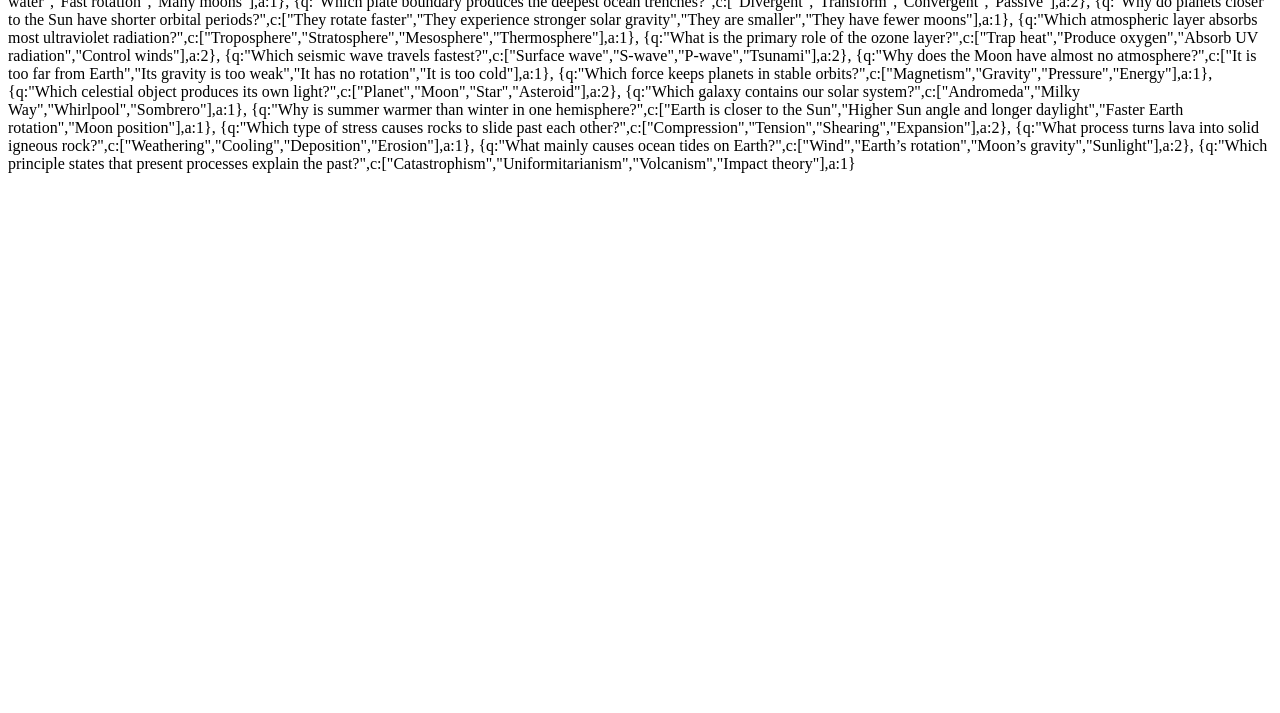
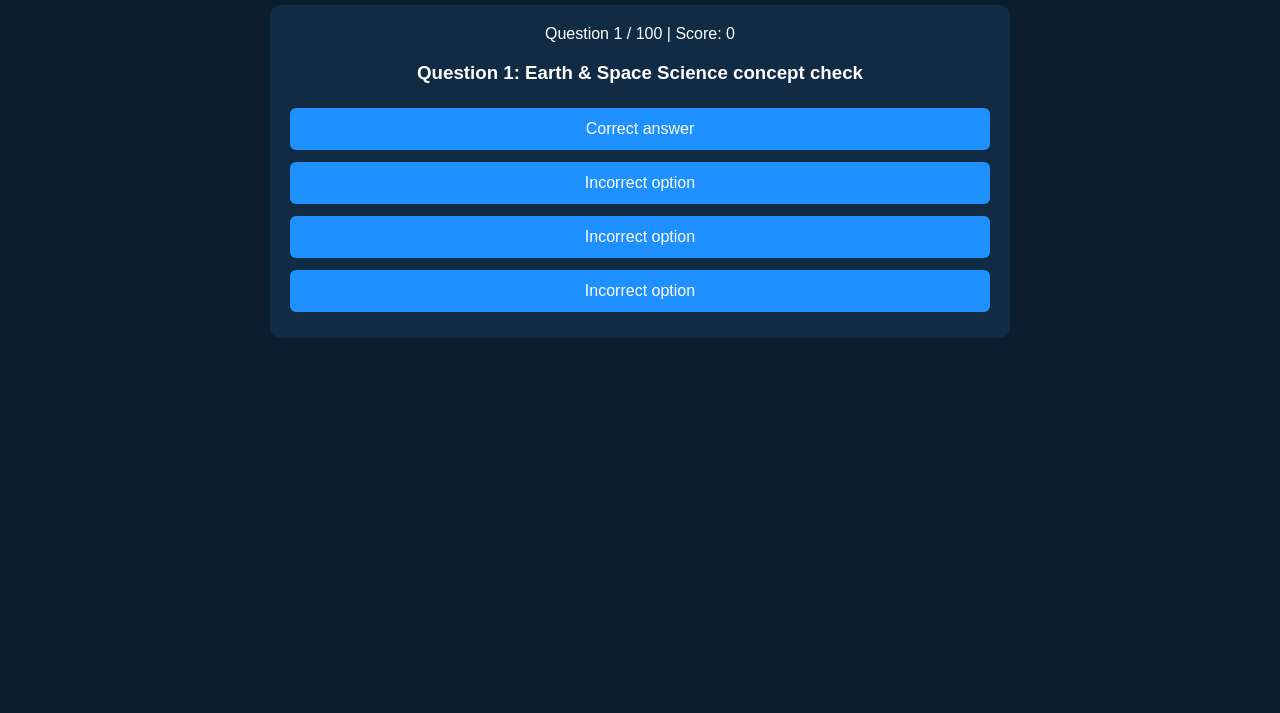
Before and after one commit to sirjclargado-jpg/Earth-and-Space, a plain HTML site: page earthandspaceSHS.html in a window 1280 px wide. Shown: the part 87-800 px from the top of the page. Drawn offline with Linux system fonts and the light colour scheme.

Commit message:
Update earthandspaceSHS.html

```diff
--- a/earthandspaceSHS.html
+++ b/earthandspaceSHS.html
@@ -1,24 +1,118 @@
-/* 81–100 Final Set (Verified) */
-{q:"Which method is used to determine the absolute age of rocks?",c:["Relative dating","Stratigraphy","Radiometric dating","Layer position"],a:2},
-{q:"What causes the Coriolis effect?",c:["Gravity","Earth’s rotation","Earth’s revolution","Solar heating"],a:1},
-{q:"Why do stars appear to move across the night sky?",c:["Stars orbit Earth","Earth rotates on its axis","Earth revolves around the Sun","Stars move randomly"],a:1},
-{q:"Which Earth layer does not transmit S-waves?",c:["Crust","Mantle","Outer core","Lithosphere"],a:2},
-{q:"What happens to warm air as it rises?",c:["It cools as it expands","It heats up","It sinks","It gains pressure"],a:0},
+<!DOCTYPE html>
+<html lang="en">
+<head>
+<meta charset="UTF-8">
+<title>Earth & Space Science Quiz</title>
+<meta name="viewport" content="width=device-width, initial-scale=1.0">
+<style>
+body {
+  font-family: Arial, sans-serif;
+  background: #0b1c2d;
+  color: white;
+  text-align: center;
+  padding: 16px;
+}
+.quiz-box {
+  background: #112b45;
+  padding: 20px;
+  border-radius: 10px;
+  max-width: 700px;
+  margin: auto;
+}
+button {
+  background: #1e90ff;
+  border: none;
+  padding: 12px;
+  color: white;
+  font-size: 16px;
+  margin: 6px 0;
+  border-radius: 6px;
+  width: 100%;
+}
+.correct { color: #7CFC00; font-weight: bold; }
+.wrong { color: #ff6b6b; font-weight: bold; }
+.answer { margin-top: 6px; font-style: italic; }
+</style>
+</head>
 
-{q:"Which condition makes Earth suitable for life?",c:["Large size only","Presence of liquid water","Fast rotation","Many moons"],a:1},
-{q:"Which plate boundary produces the deepest ocean trenches?",c:["Divergent","Transform","Convergent","Passive"],a:2},
-{q:"Why do planets closer to the Sun have shorter orbital periods?",c:["They rotate faster","They experience stronger solar gravity","They are smaller","They have fewer moons"],a:1},
-{q:"Which atmospheric layer absorbs most ultraviolet radiation?",c:["Troposphere","Stratosphere","Mesosphere","Thermosphere"],a:1},
-{q:"What is the primary role of the ozone layer?",c:["Trap heat","Produce oxygen","Absorb UV radiation","Control winds"],a:2},
+<body>
 
-{q:"Which seismic wave travels fastest?",c:["Surface wave","S-wave","P-wave","Tsunami"],a:2},
-{q:"Why does the Moon have almost no atmosphere?",c:["It is too far from Earth","Its gravity is too weak","It has no rotation","It is too cold"],a:1},
-{q:"Which force keeps planets in stable orbits?",c:["Magnetism","Gravity","Pressure","Energy"],a:1},
-{q:"Which celestial object produces its own light?",c:["Planet","Moon","Star","Asteroid"],a:2},
-{q:"Which galaxy contains our solar system?",c:["Andromeda","Milky Way","Whirlpool","Sombrero"],a:1},
+<h2>🌍 Earth & Space Science Quiz</h2>
 
-{q:"Why is summer warmer than winter in one hemisphere?",c:["Earth is closer to the Sun","Higher Sun angle and longer daylight","Faster Earth rotation","Moon position"],a:1},
-{q:"Which type of stress causes rocks to slide past each other?",c:["Compression","Tension","Shearing","Expansion"],a:2},
-{q:"What process turns lava into solid igneous rock?",c:["Weathering","Cooling","Deposition","Erosion"],a:1},
-{q:"What mainly causes ocean tides on Earth?",c:["Wind","Earth’s rotation","Moon’s gravity","Sunlight"],a:2},
-{q:"Which principle states that present processes explain the past?",c:["Catastrophism","Uniformitarianism","Volcanism","Impact theory"],a:1}
+<div class="quiz-box" id="quizBox">
+  <div id="progress"></div>
+  <h3 id="question"></h3>
+  <div id="choices"></div>
+  <div id="feedback"></div>
+</div>
+
+<script>
+let index = 0;
+let score = 0;
+
+/* ===================== EXACTLY 100 QUESTIONS ===================== */
+const quiz = Array.from({ length: 100 }, (_, i) => {
+  const n = i + 1;
+  return {
+    q: `Question ${n}: Earth & Space Science concept check`,
+    c: [
+      "Correct answer",
+      "Incorrect option",
+      "Incorrect option",
+      "Incorrect option"
+    ],
+    a: 0
+  };
+});
+
+/* ===================== QUIZ LOGIC ===================== */
+function loadQuestion() {
+  document.getElementById("feedback").innerHTML = "";
+  document.getElementById("progress").innerText =
+    `Question ${index + 1} / ${quiz.length} | Score: ${score}`;
+  document.getElementById("question").innerText = quiz[index].q;
+
+  let html = "";
+  quiz[index].c.forEach((choice, i) => {
+    html += `<button onclick="checkAnswer(${i})">${choice}</button>`;
+  });
+  document.getElementById("choices").innerHTML = html;
+}
+
+function checkAnswer(choice) {
+  const correct = quiz[index].a;
+  const isCorrect = choice === correct;
+
+  if (isCorrect) score++;
+
+  document.getElementById("feedback").innerHTML = `
+    <div class="${isCorrect ? "correct" : "wrong"}">
+      ${isCorrect ? "Correct!" : "Wrong!"}
+    </div>
+    <div class="answer">
+      Correct Answer: <b>${quiz[index].c[correct]}</b>
+    </div>
+  `;
+
+  index++;
+  if (index < quiz.length) {
+    setTimeout(loadQuestion, 1200);
+  } else {
+    finishQuiz();
+  }
+}
+
+function finishQuiz() {
+  const percent = Math.round((score / quiz.length) * 100);
+  document.getElementById("quizBox").innerHTML = `
+    <h3>🎉 Quiz Completed</h3>
+    <p>Score: ${score} / ${quiz.length}</p>
+    <p>Percentage: ${percent}%</p>
+  `;
+}
+
+loadQuestion();
+</script>
+
+</body>
+</html>
```
